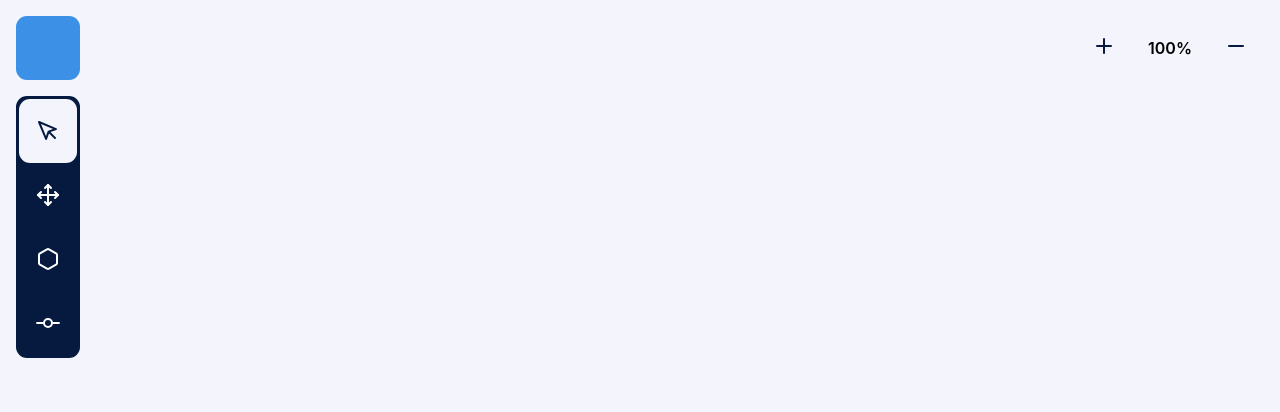
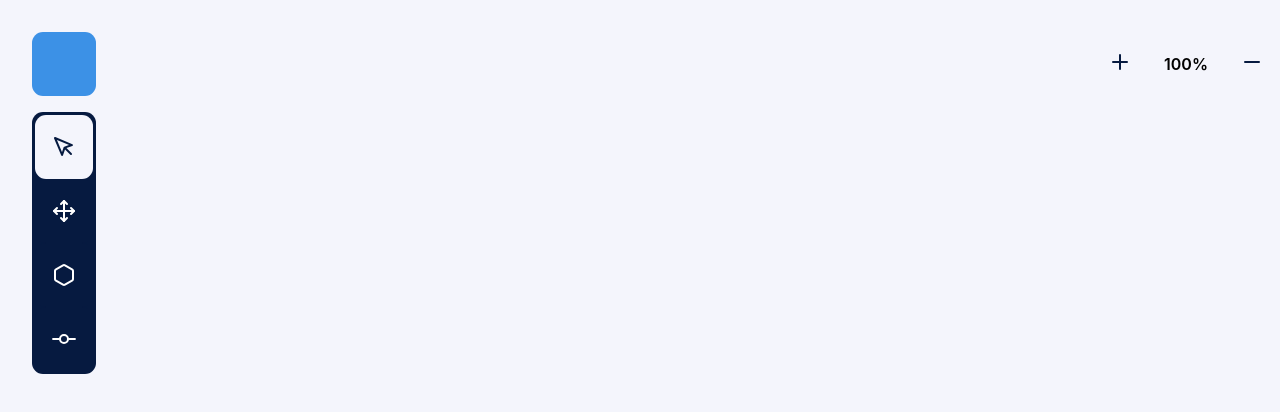
Before and after one commit to JakubK/NgGraphBoard, an Angular app: page / in a window 1280 px wide. Shown: the top 412 px of the page. Built offline with nearby package versions, Linux system fonts and the light colour scheme.

Commit message:
Make Board cover all viewport

```diff
--- a/src/app/app.component.html
+++ b/src/app/app.component.html
@@ -1,3 +1,3 @@
+<board></board>
 <top-bar></top-bar>
 <toolbar></toolbar>
-<board></board>
--- a/src/app/components/board/board.component.scss
+++ b/src/app/components/board/board.component.scss
@@ -1,6 +1,5 @@
 .board {
     width: 100%;
     height: 100%;
-
     transform-origin: 0% 0% 0px;
 }
--- a/src/app/components/toolbar/toolbar.component.scss
+++ b/src/app/components/toolbar/toolbar.component.scss
@@ -1,5 +1,8 @@
 .toolbar {
     position: absolute;
+    top: calc(1em + 64px + 2em);
+    left: 1em;
+
     z-index: 1;
     width: 80px;
     &__content {
--- a/src/app/components/topbar/topbar.component.scss
+++ b/src/app/components/topbar/topbar.component.scss
@@ -1,9 +1,20 @@
 .topbar {
-    background: #F4F5FC;
+    position: absolute;
+    width: 100%;
+    left: 1em;
+    top: 1em;
+
+    pointer-events: none;
+
+    background: transparent;
     display: flex;
     align-items: flex-end;
 
     &__content {
+        > * {
+            pointer-events: all;
+        }
+
         padding: 16px;
         width: 100%;
 
```
